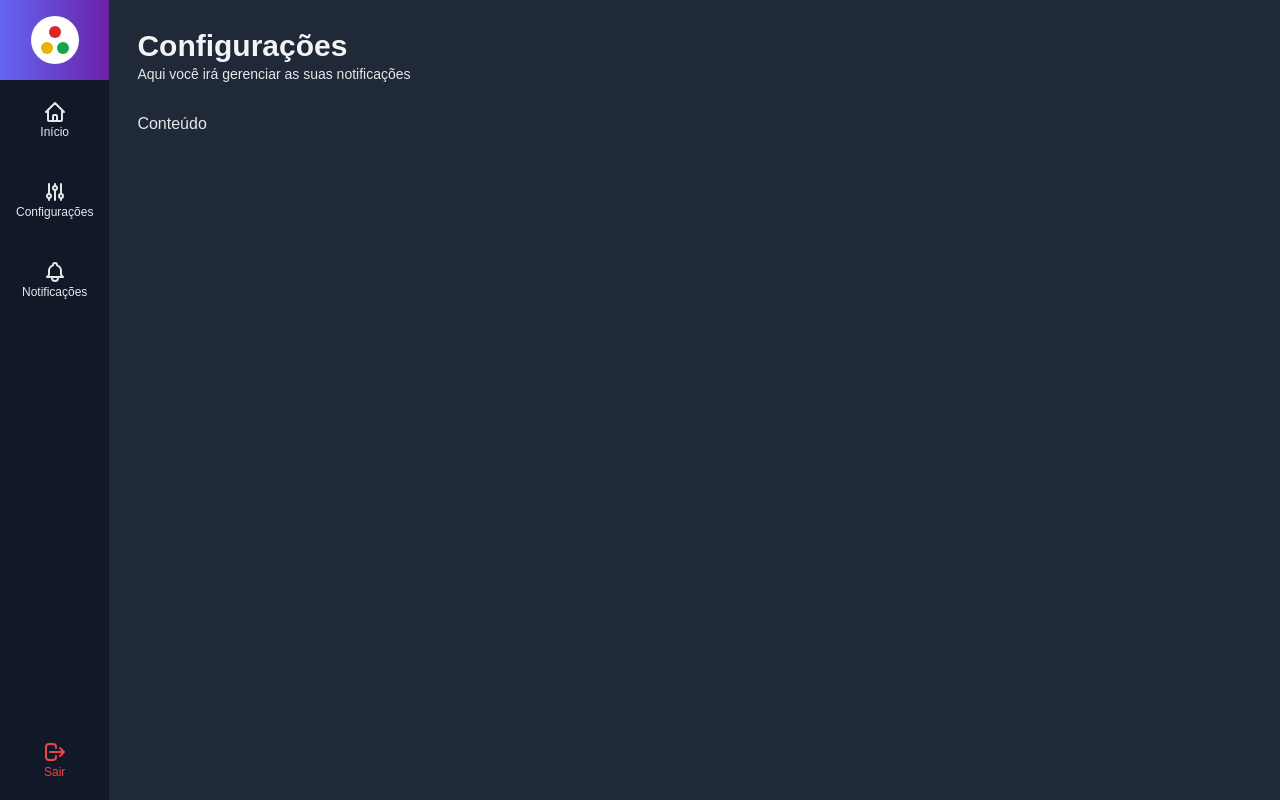
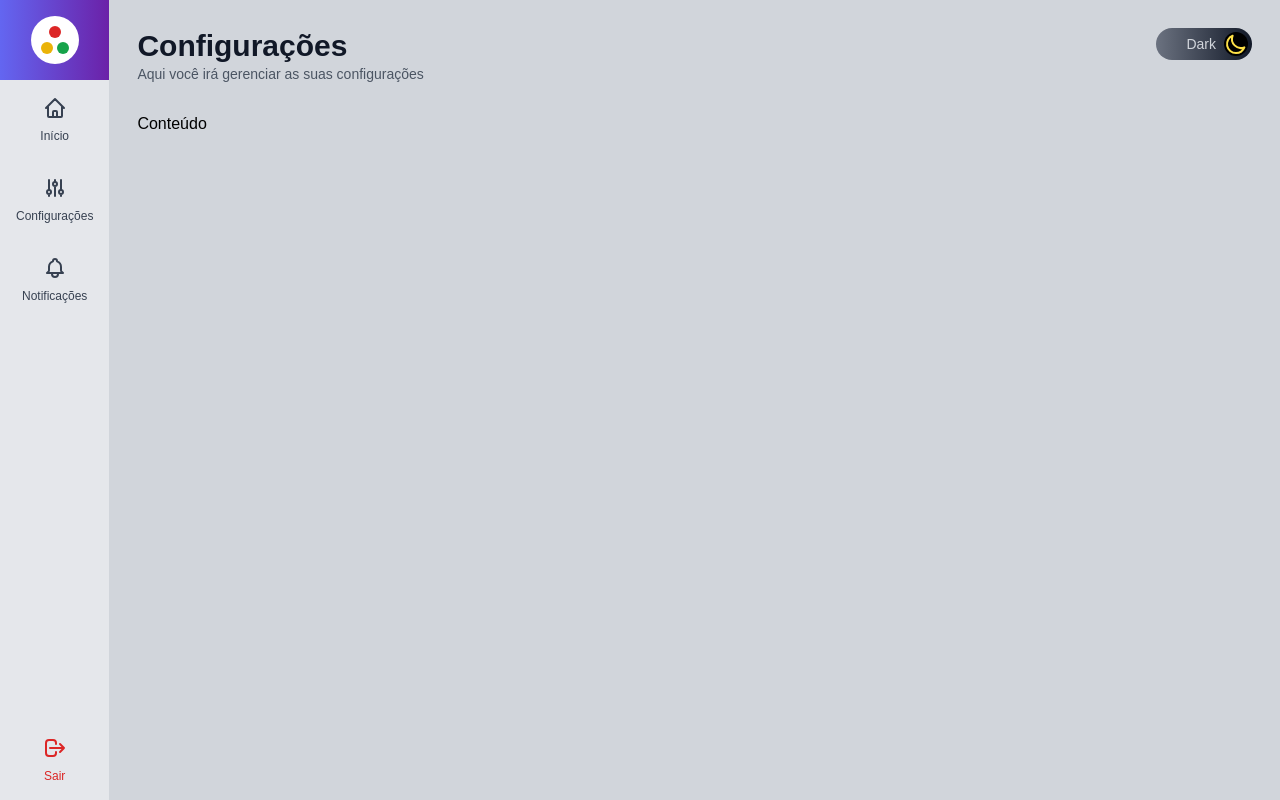
Before and after one commit to edmilson-torres/admin-template, a Next.js app: page /settings in a window 1280 px wide. Built offline with nearby package versions, Linux system fonts and the light colour scheme.

Commit message:
feat: dark mode improvement and theme toggle button using context api

```diff
--- a/src/components/icons/index.tsx
+++ b/src/components/icons/index.tsx
@@ -64,3 +64,37 @@ export const IconSettings = (
     />
   </svg>
 );
+
+export const IconSun = (size = 6) => (
+  <svg
+    xmlns="http://www.w3.org/2000/svg"
+    className={`h-${size} w-${size}`}
+    fill="none"
+    viewBox="0 0 24 24"
+    stroke="currentColor"
+    strokeWidth={2}
+  >
+    <path
+      strokeLinecap="round"
+      strokeLinejoin="round"
+      d="M12 3v1m0 16v1m9-9h-1M4 12H3m15.364 6.364l-.707-.707M6.343 6.343l-.707-.707m12.728 0l-.707.707M6.343 17.657l-.707.707M16 12a4 4 0 11-8 0 4 4 0 018 0z"
+    />
+  </svg>
+);
+
+export const IconMoon = (size = 6) => (
+  <svg
+    xmlns="http://www.w3.org/2000/svg"
+    className={`h-${size} w-${size}`}
+    fill="none"
+    viewBox="0 0 24 24"
+    stroke="currentColor"
+    strokeWidth={2}
+  >
+    <path
+      strokeLinecap="round"
+      strokeLinejoin="round"
+      d="M20.354 15.354A9 9 0 018.646 3.646 9.003 9.003 0 0012 21a9.003 9.003 0 008.354-5.646z"
+    />
+  </svg>
+);
--- /dev/null
+++ b/src/components/template/ButtonToggleTheme.tsx
@@ -0,0 +1,64 @@
+import { IconSun, IconMoon } from "../icons";
+
+interface ButtonToggleThemeProps {
+  theme: string;
+  toggleTheme: () => void;
+}
+
+export default function ButtonToggleTheme(props: ButtonToggleThemeProps) {
+  return props.theme === "dark" ? (
+    <div
+      onClick={props.toggleTheme}
+      className={`
+            hidden sm:flex items-center cursor-pointer
+            bg-gradient-to-r from-yellow-300 to-orange-600
+            w-14 lg:w-24 h-8 p-1 rounded-full
+        `}
+    >
+      <div
+        className={`
+                flex items-center justify-center
+                bg-white text-yellow-600
+                w-6 h-6 rounded-full
+            `}
+      >
+        {IconSun(4)}
+      </div>
+      <div
+        className={`
+                hidden lg:flex items-center ml-2
+                text-white
+            `}
+      >
+        <span className="text-sm">Light</span>
+      </div>
+    </div>
+  ) : (
+    <div
+      onClick={props.toggleTheme}
+      className={`
+            hidden sm:flex items-center justify-end cursor-pointer
+            bg-gradient-to-r from-gray-500 to-gray-900
+            w-14 lg:w-24 h-8 p-1 rounded-full
+        `}
+    >
+      <div
+        className={`
+                hidden lg:flex items-center mr-2
+                text-gray-300
+            `}
+      >
+        <span className="text-sm">Dark</span>
+      </div>
+      <div
+        className={`
+        flex items-center justify-center
+        bg-black text-yellow-300
+        w-6 h-6 rounded-full
+    `}
+      >
+        {IconMoon(4)}
+      </div>
+    </div>
+  );
+}
--- a/src/components/template/Header.tsx
+++ b/src/components/template/Header.tsx
@@ -1,3 +1,5 @@
+import useAppData from "../../data/hook/useAppData";
+import ButtonToggleTheme from "./ButtonToggleTheme";
 import Title from "./Title";
 
 interface HeaderProps {
@@ -6,9 +8,14 @@ interface HeaderProps {
 }
 
 export default function Header(props: HeaderProps) {
+  const { theme, toggleTheme } = useAppData();
+
   return (
-    <div>
+    <div className={"flex"}>
       <Title title={props.title} subtitle={props.subtitle} />
+      <div className="flex flex-grow justify-end">
+        <ButtonToggleTheme theme={theme} toggleTheme={toggleTheme} />
+      </div>
     </div>
   );
 }
--- a/src/components/template/ItemMenu.tsx
+++ b/src/components/template/ItemMenu.tsx
@@ -19,7 +19,7 @@ export default function ItemMenu(props: ItemMenuProps) {
             `}
       >
         {props.icon}
-        <span className={`text-xs font-light`}>{props.text}</span>
+        <span className={`text-xs font-light mt-2`}>{props.text}</span>
       </a>
     );
   }
--- a/src/components/template/Layout.tsx
+++ b/src/components/template/Layout.tsx
@@ -1,6 +1,7 @@
 import SideMenu from "./SideMenu";
 import Header from "./Header";
 import Content from "./Content";
+import useAppData from "../../data/hook/useAppData";
 
 interface LayoutProps {
   title: string;
@@ -9,8 +10,10 @@ interface LayoutProps {
 }
 
 export default function Layout(props: LayoutProps) {
+  const { theme } = useAppData();
+
   return (
-    <div className="dark flex h-screen w-screen">
+    <div className={`${theme} flex h-screen w-screen`}>
       <SideMenu />
       <div className="flex flex-col w-full p-7 bg-gray-300 dark:bg-gray-800">
         <Header title={props.title} subtitle={props.subtitle} />
--- /dev/null
+++ b/src/data/context/AppContext.tsx
@@ -0,0 +1,40 @@
+import {
+  createContext,
+  ReactChild,
+  ReactFragment,
+  ReactPortal,
+  useState,
+} from "react";
+
+type Theme = "dark" | "";
+
+interface AppContextProps {
+  theme?: Theme;
+  toggleTheme?: () => void;
+}
+
+const AppContext = createContext<AppContextProps>({});
+
+export function AppProvider(props: {
+  children:
+    | boolean
+    | ReactChild
+    | ReactFragment
+    | ReactPortal
+    | null
+    | undefined;
+}) {
+  const [theme, setTheme] = useState<Theme>("");
+
+  function toggleTheme() {
+    setTheme(theme === "" ? "dark" : "");
+  }
+
+  return (
+    <AppContext.Provider value={{ theme, toggleTheme }}>
+      {props.children}
+    </AppContext.Provider>
+  );
+}
+
+export default AppContext;
--- /dev/null
+++ b/src/data/hook/useAppData.ts
@@ -0,0 +1,6 @@
+import { useContext } from "react";
+import AppContext from "../context/AppContext";
+
+const useAppData = () => useContext(AppContext);
+
+export default useAppData;
--- a/src/pages/_app.tsx
+++ b/src/pages/_app.tsx
@@ -1,8 +1,13 @@
-import '../styles/globals.css'
-import type { AppProps } from 'next/app'
+import "../styles/globals.css";
+import type { AppProps } from "next/app";
+import { AppProvider } from "../data/context/AppContext";
 
 function MyApp({ Component, pageProps }: AppProps) {
-  return <Component {...pageProps} />
+  return (
+    <AppProvider>
+      <Component {...pageProps} />
+    </AppProvider>
+  );
 }
 
-export default MyApp
+export default MyApp;
--- a/src/pages/notifications.tsx
+++ b/src/pages/notifications.tsx
@@ -1,12 +1,15 @@
 import Layout from "../components/template/Layout";
+import useAppData from "../data/hook/useAppData";
 
 export default function Notifications() {
+  const { toggleTheme } = useAppData();
+
   return (
     <Layout
       title="Notificações"
       subtitle="Aqui você irá gerenciar as suas notificações"
     >
-      <h3>Conteúdo</h3>
+      <h3>Conteúdo </h3>
     </Layout>
   );
 }
--- a/src/pages/settings.tsx
+++ b/src/pages/settings.tsx
@@ -4,7 +4,7 @@ export default function Settings() {
   return (
     <Layout
       title="Configurações"
-      subtitle="Aqui você irá gerenciar as suas notificações"
+      subtitle="Aqui você irá gerenciar as suas configurações"
     >
       <h3>Conteúdo</h3>
     </Layout>
--- a/src/styles/globals.css
+++ b/src/styles/globals.css
@@ -2,7 +2,11 @@
 @tailwind components;
 @tailwind utilities;
 @import url("https://fonts.googleapis.com/css2?family=Poppins:wght@100;200;300;400;500;600;700;800;900&display=swap");
-
+@layer base {
+  * {
+    transition: background 0.5s ease-in;
+  }
+}
 html,
 body {
   padding: 0;
```
